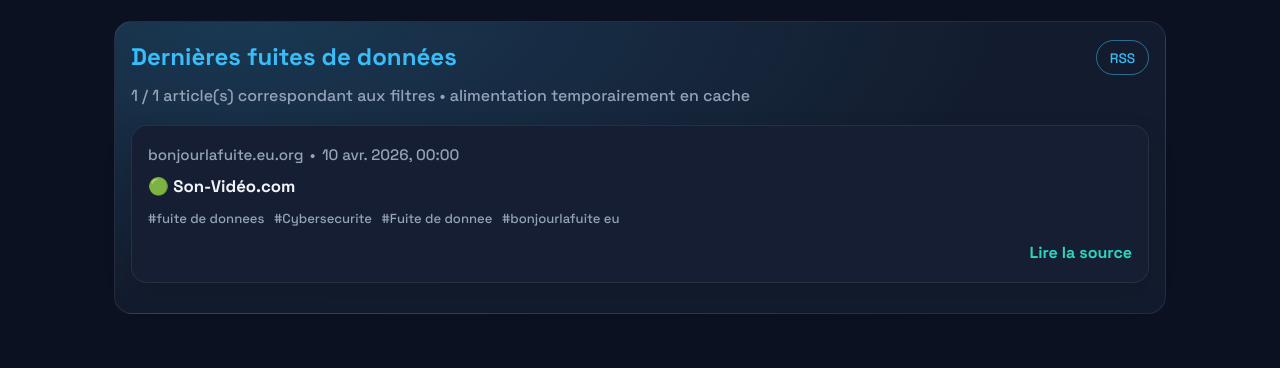
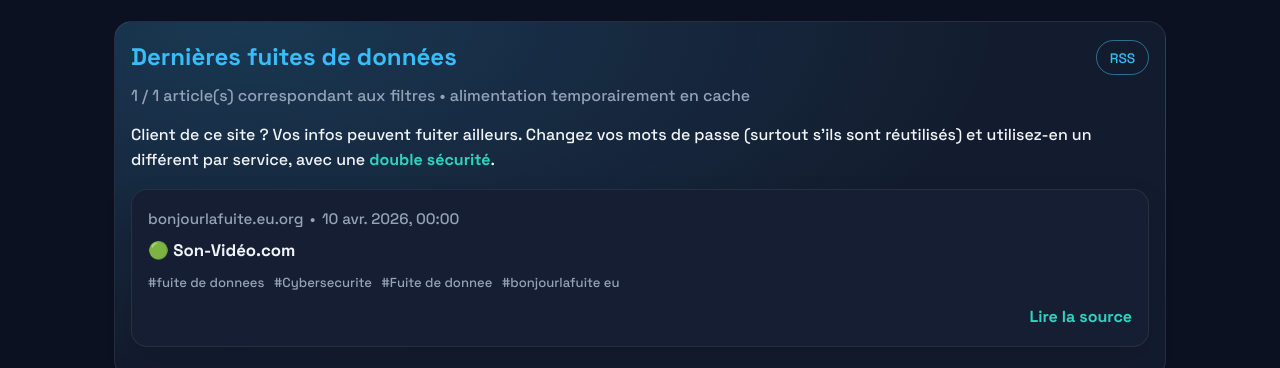
Before and after one commit to Stan69000/lesingedunumerique, an Astro site: page /veille in a window 1280 px wide. Shown: the part 1820-2188 px from the top of the page. Built offline with nearby package versions, Linux system fonts and the light colour scheme; Astro itself is replaced by a stand-in of ours; no server answers.

Commit message:
feat(veille): add failles safety notice with 2FA article link

```diff
--- a/src/pages/veille.astro
+++ b/src/pages/veille.astro
@@ -269,6 +269,13 @@ Restez vigilant face aux menaces qui évoluent en permanence.`}
           <span> article(s) correspondant aux filtres</span>
           {!section.live && <span> • alimentation temporairement en cache</span>}
         </p>
+        {section.key === 'failles' && (
+          <p class="section-alert">
+            Client de ce site ? Vos infos peuvent fuiter ailleurs.
+            Changez vos mots de passe (surtout s’ils sont réutilisés) et utilisez-en un différent par service, avec
+            une <a href="/blog/activer-la-2fa-sur-vos-comptes">double sécurité</a>.
+          </p>
+        )}
 
         {visibleArticles.length === 0 ? (
           <p class="empty-state">Aucun article disponible pour le moment.</p>
@@ -726,6 +733,21 @@ Restez vigilant face aux menaces qui évoluent en permanence.`}
     color: var(--text-muted);
   }
 
+  .section-alert {
+    margin: -0.2rem 0 1rem;
+    color: var(--text-main);
+  }
+
+  .section-alert a {
+    color: var(--brand-green);
+    font-weight: 700;
+    text-decoration: none;
+  }
+
+  .section-alert a:hover {
+    text-decoration: underline;
+  }
+
   .empty-state {
     padding: 1rem;
     border: 1px dashed var(--border-color);
```
